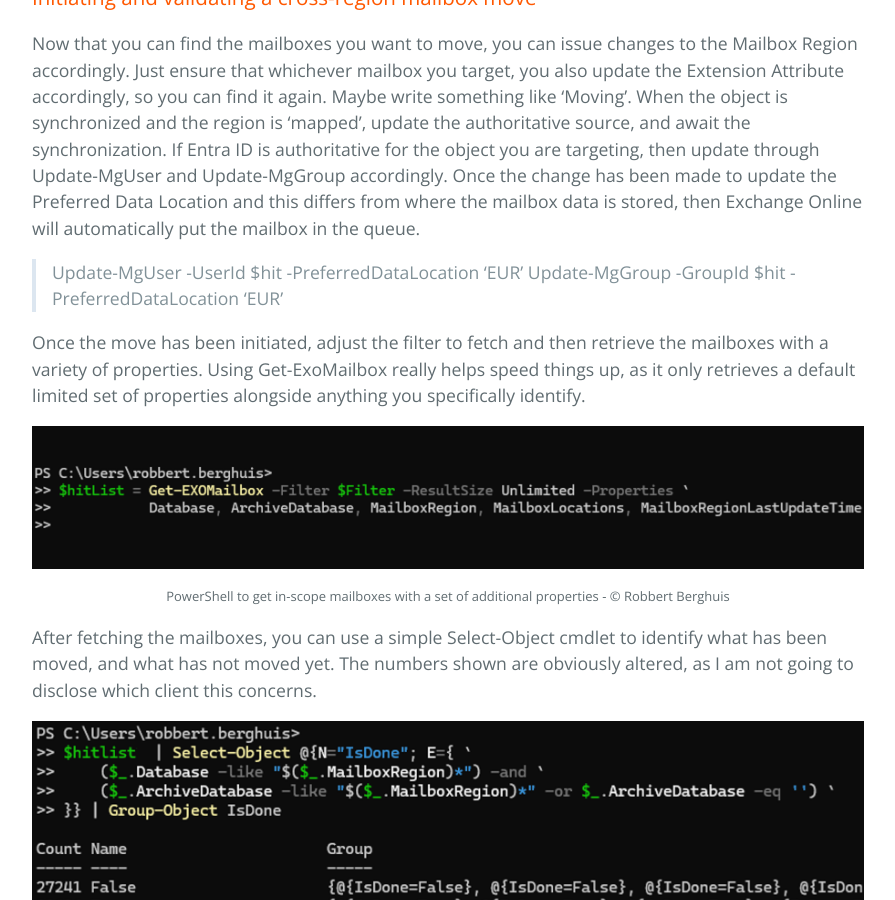
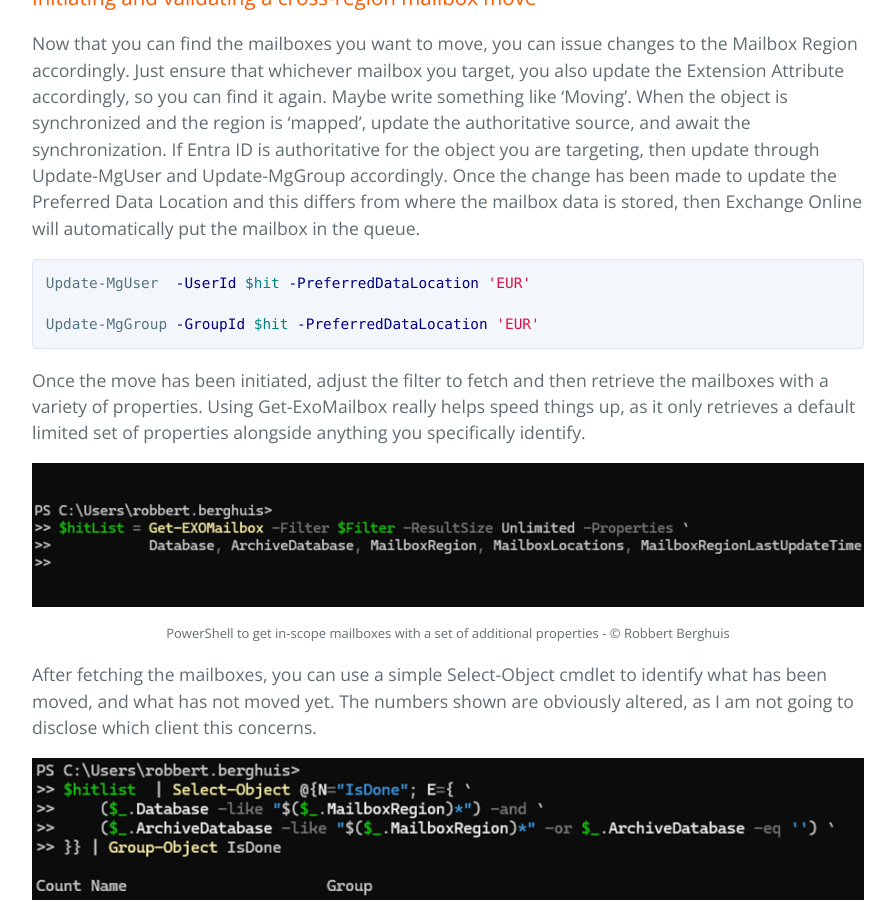
Before and after one commit to rberghuis/rberghuis.github.io, a Jekyll site: the page built from _posts/2024-07-01-Reverting-from-Microsoft-365-Multi-Geo-Part-2.MD, in a window 1280 px wide and 900 px high, scrolled down 3347 px. Shown: the whole window, without its empty margins (192-1087 px from the left). Built offline with Jekyll 4.4.1, drawn with Linux system fonts in a browser that asks for light colours; some of the changed text lies outside the part shown.

Commit message:
Initial commit

````diff
--- a/_posts/2024-07-01-Reverting-from-Microsoft-365-Multi-Geo-Part-2.MD
+++ b/_posts/2024-07-01-Reverting-from-Microsoft-365-Multi-Geo-Part-2.MD
@@ -45,8 +45,11 @@ A quirky side note, I really like the use of $hitlist and $hit as variable names
 
 Now that you can find the mailboxes you want to move, you can issue changes to the Mailbox Region accordingly. Just ensure that whichever mailbox you target, you also update the Extension Attribute accordingly, so you can find it again. Maybe write something like ‘Moving’. When the object is synchronized and the region is 'mapped', update the authoritative source, and await the synchronization. If Entra ID is authoritative for the object you are targeting, then update through Update-MgUser and Update-MgGroup accordingly. Once the change has been made to update the Preferred Data Location and this differs from where the mailbox data is stored, then Exchange Online will automatically put the mailbox in the queue.
 
-> Update-MgUser  -UserId $hit -PreferredDataLocation 'EUR'
-> Update-MgGroup -GroupId $hit -PreferredDataLocation 'EUR'
+```powershell
+Update-MgUser  -UserId $hit -PreferredDataLocation 'EUR'
+
+Update-MgGroup -GroupId $hit -PreferredDataLocation 'EUR'
+```
 
 Once the move has been initiated, adjust the filter to fetch and then retrieve the mailboxes with a variety of properties. Using Get-ExoMailbox really helps speed things up, as it only retrieves a default limited set of properties alongside anything you specifically identify.
 
@@ -114,7 +117,9 @@ It is also worth noting that the changes to the Preferred Data Location need to
 
 If you are targeting the same ‘Unified Group’ we processed in our Exchange Online topic earlier, this has a group-connected site in SharePoint Online. Assuming you have already updated the group within Exchange Online, you do not need to update the property in SharePoint Online (again) as this attribute is synchronized between the two platforms. However, it is recommended to wait 24 hours for the internal SharePoint Online synchronizes. After that, just kick-off the migration with:
 
-> Start-SPOUnifiedGroupMove -GroupAlias $hit -DestinationDataLocation "EUR"
+```powershell
+Start-SPOUnifiedGroupMove -GroupAlias $hit -DestinationDataLocation "EUR"
+```
 
 The migration itself has four steps, of which the third step takes the longest. You can retrieve the move-status through Get-SPOUnifiedGroupState for Group connected sites, and you are unsurprisingly Get-SPOSiteContentMoveState is for non-Group connected sites etc.
 
````
Also changed, not shown: _posts/2024-07-08-Reverting-from-Microsoft-365-Multi-Geo-Part-3.MD (+3 -1 lines), _posts/2024-07-15-Reverting-from-Microsoft-365-Multi-Geo-Part-4.MD (+6 -2 lines).
